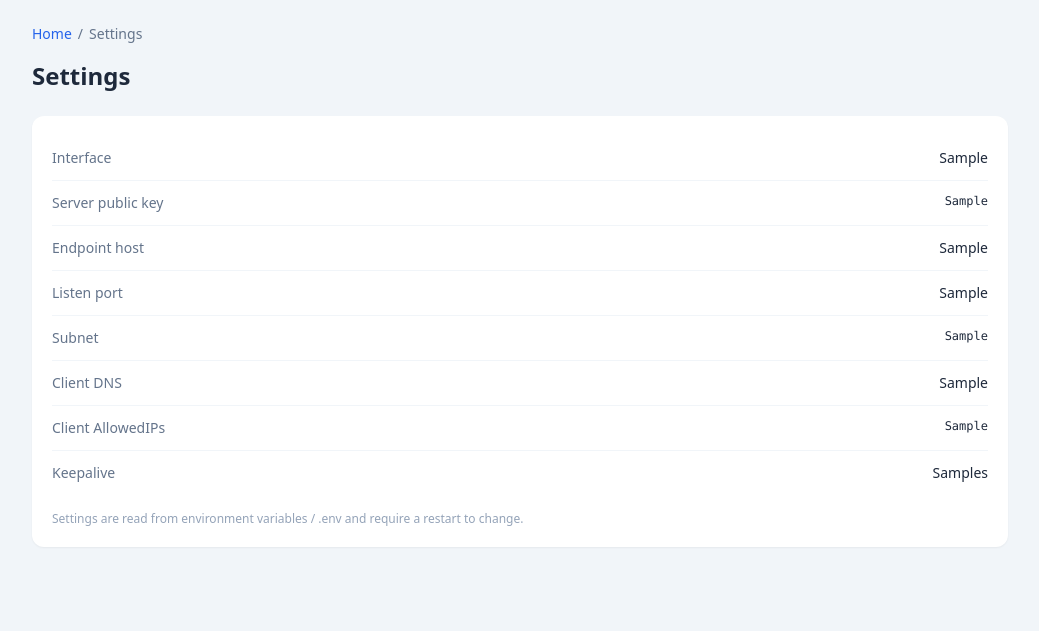
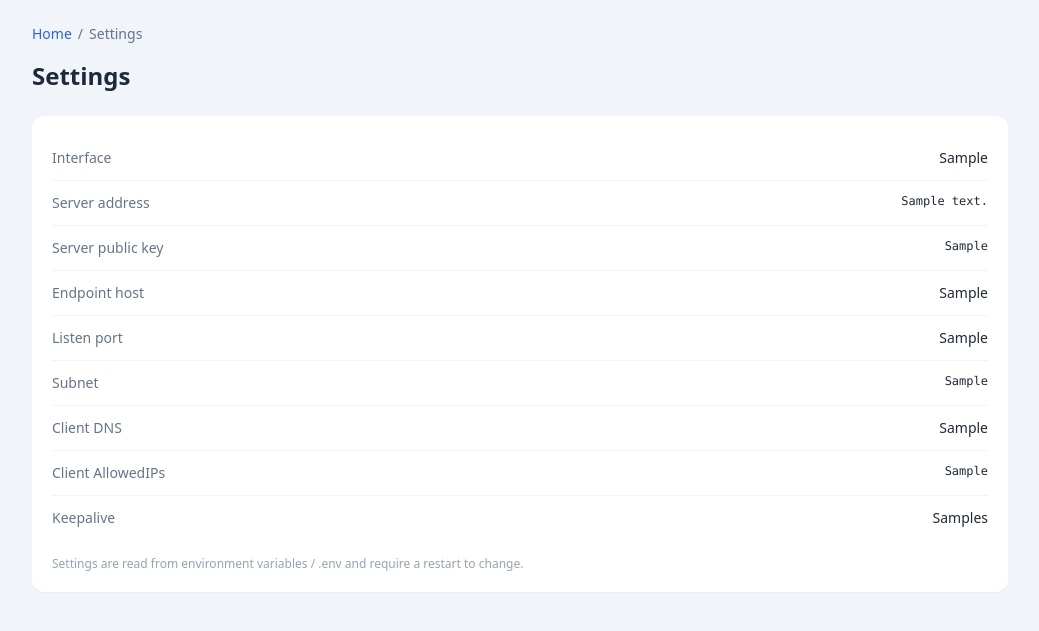
Before and after one commit to lofyer/wireguard-admin, a FastAPI app: template app/templates/settings.html in a window 1280 px wide. Shown: the part 48-679 px from the top of the page, without its empty margins (120-1159 px from the left). Run offline with FastAPI, Linux system fonts and the light colour scheme; the template is opened without the code that fills it: most values are stand-ins (such as "Sample title", 1, 10 or a date in 2020); parts of the project's set-up code (start-up, migrations or seed data) failed here and were passed over.

Commit message:
Show server tunnel address on dashboard and settings pages
Co-authored-by: factory-droid[bot] <138933559+factory-droid[bot]@users.noreply.github.com>

```diff
--- a/app/main.py
+++ b/app/main.py
@@ -104,7 +104,12 @@ def dashboard(request: Request, db: Session = Depends(get_db)):
     return templates.TemplateResponse(
         request,
         "dashboard.html",
-        {"status": status, "peers": peers, "settings": settings},
+        {
+            "status": status,
+            "peers": peers,
+            "settings": settings,
+            "server_address": wireguard.server_address(),
+        },
     )
 
 
@@ -240,7 +245,13 @@ def peer_qr(peer_id: int, db: Session = Depends(get_db)):
 def settings_page(request: Request):
     _, server_public = wireguard.ensure_server_keys()
     return templates.TemplateResponse(
-        request, "settings.html", {"settings": settings, "server_public": server_public}
+        request,
+        "settings.html",
+        {
+            "settings": settings,
+            "server_public": server_public,
+            "server_address": wireguard.server_address(),
+        },
     )
 
 
--- a/app/templates/dashboard.html
+++ b/app/templates/dashboard.html
@@ -15,7 +15,9 @@
       <span class="rounded-full bg-red-100 px-2 py-0.5 text-xs font-medium text-red-700">down</span>
       {% endif %}
     </p>
-    <p class="mt-1 text-sm text-slate-500">Port {{ status.listen_port or settings.wg_port }}</p>
+    <p class="mt-1 text-sm text-slate-500">
+      <span class="font-mono">{{ server_address }}</span> · Port {{ status.listen_port or settings.wg_port }}
+    </p>
   </div>
   <div class="rounded-xl bg-white p-5 shadow-sm">
     <h3 class="mb-2 text-xs font-semibold uppercase tracking-wide text-slate-400">Peers</h3>
--- a/app/templates/settings.html
+++ b/app/templates/settings.html
@@ -8,6 +8,10 @@
     <div class="flex justify-between gap-4 py-3">
       <dt class="text-slate-500">Interface</dt>
       <dd class="font-medium">{{ settings.wg_interface }}</dd>
+    </div>
+    <div class="flex justify-between gap-4 py-3">
+      <dt class="text-slate-500">Server address</dt>
+      <dd class="font-mono text-xs">{{ server_address }}</dd>
     </div>
     <div class="flex justify-between gap-4 py-3">
       <dt class="shrink-0 text-slate-500">Server public key</dt>
```
